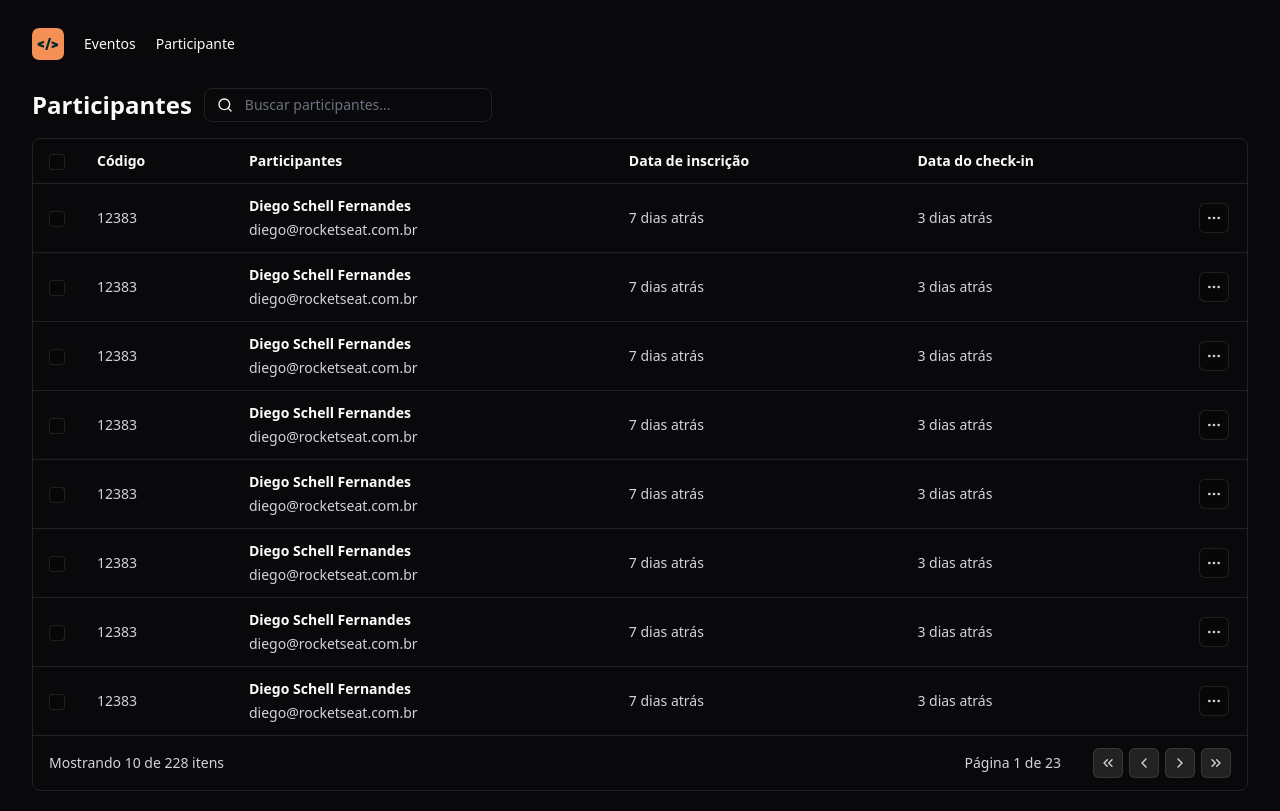
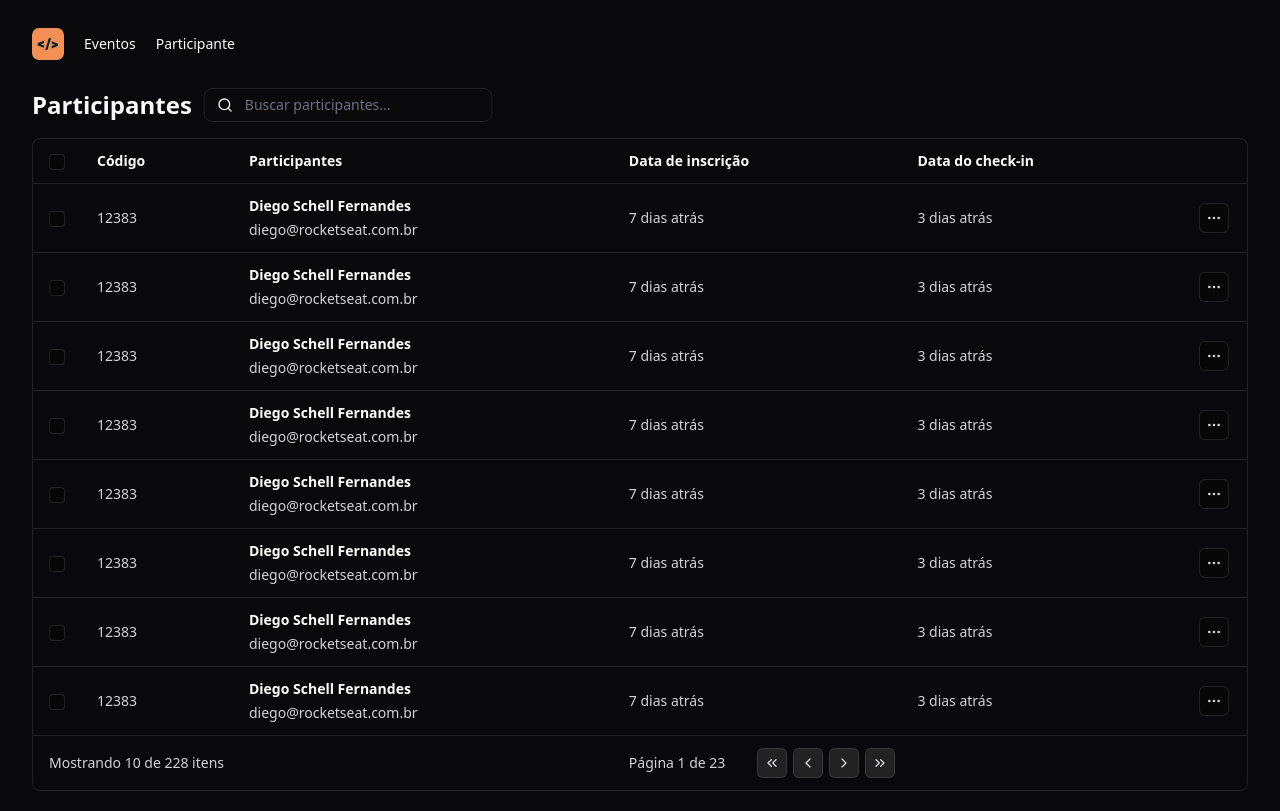
Before and after one commit to RaulBirlem/nlw-unite-reactjs, a React (Vite) app in the folder pass-in-web/: page / in a window 1280 px wide. Built offline with nearby package versions, Linux system fonts and the light colour scheme.

Commit message:
table cell tailwind merge

```diff
--- a/pass-in-web/package.json
+++ b/pass-in-web/package.json
@@ -12,7 +12,8 @@
   "dependencies": {
     "lucide-react": "^0.364.0",
     "react": "^18.2.0",
-    "react-dom": "^18.2.0"
+    "react-dom": "^18.2.0",
+    "tailwind-merge": "^2.2.2"
   },
   "devDependencies": {
     "@tailwindcss/forms": "^0.5.7",
--- a/pass-in-web/src/components/attendee-list.tsx
+++ b/pass-in-web/src/components/attendee-list.tsx
@@ -59,10 +59,10 @@ export function AttendeeList() {
             </tbody>
             <tfoot>
                 <tr>
-                    <TableCell className="py-3 px-4 text-sm text-zinc-300" colSpan={3}>
+                    <TableCell colSpan={3}>
                         Mostrando 10 de 228 itens
                     </TableCell>
-                    <TableCell className="py-3 px-4 text-sm text-zinc-300 text-right" colSpan={3}>
+                    <TableCell  colSpan={3}>
                         <div className="inline-flex items-center gap-8">
                         <span>Página 1 de 23</span>
 
--- a/pass-in-web/src/components/table/table-cell.tsx
+++ b/pass-in-web/src/components/table/table-cell.tsx
@@ -1,5 +1,5 @@
 import { ComponentProps } from "react";
-
+import {twMerge} from 'tailwind-merge'
 interface TableCellProps extends ComponentProps<'th'>{
 
 }
@@ -7,6 +7,12 @@ interface TableCellProps extends ComponentProps<'th'>{
 
 export function TableCell(props: TableCellProps) {
     return(
-        <td className="py-3 px-4 text-sm text-zinc-300" {...props}/>
+        <td  {...props} className={twMerge("py-3 px-4 text-sm text-zinc-300", props.className)}/>
+        // Quando a classe receber um novo atributo ele não será adicionado ao que tinha anteriormente .
+        //Ele irá remover o que tinha antes
+        //Para acrescentear ao invés de substituir , vamos usar o tailwind-merge
+        // o último valor a ser declarado é mais importante, por isso
+        //colocamos o ..props antes para não substituir as classes
+
     )
 }
```
Also changed, not shown: 1 other file (tests, documents, lock files or other folders).
